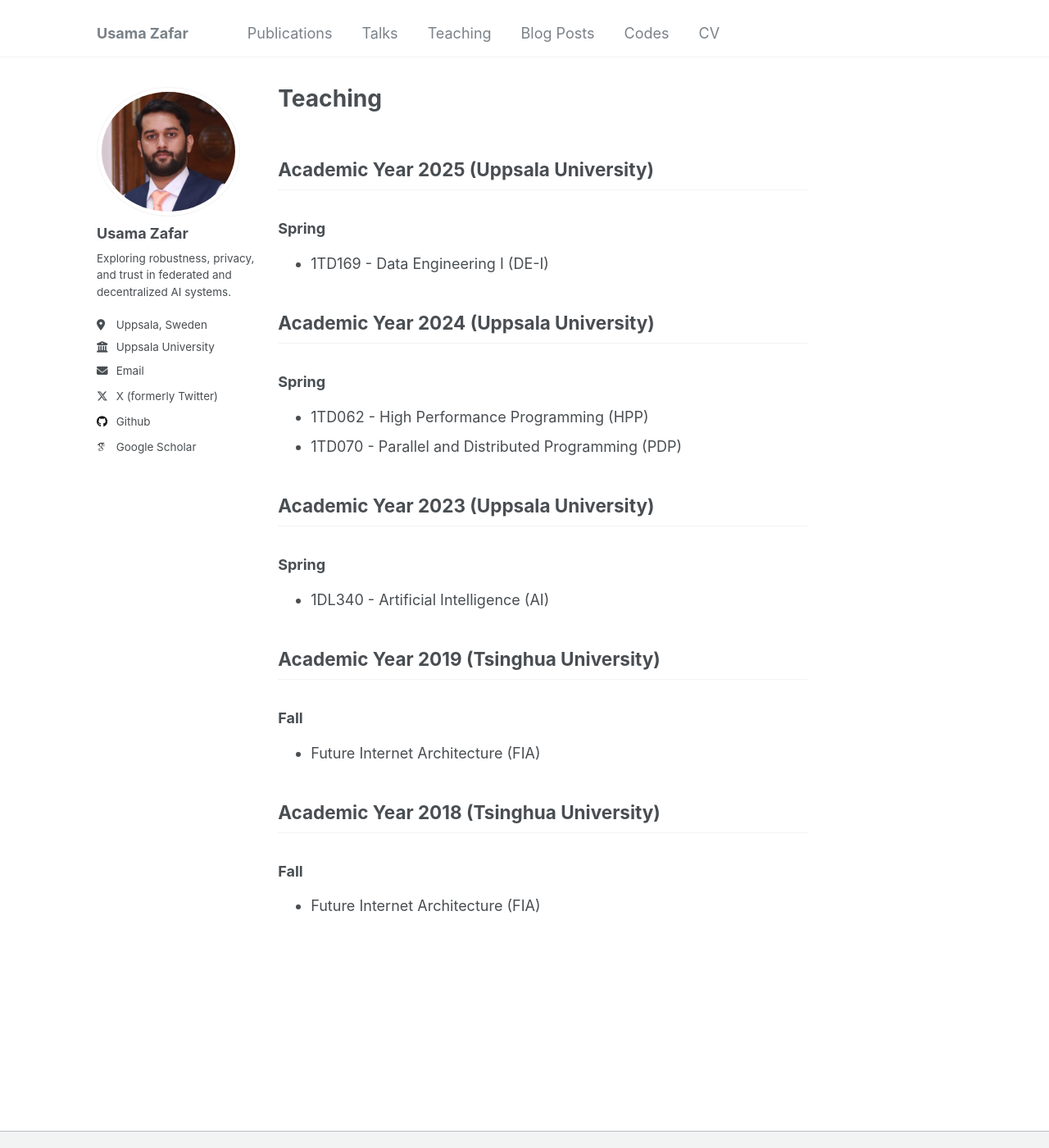
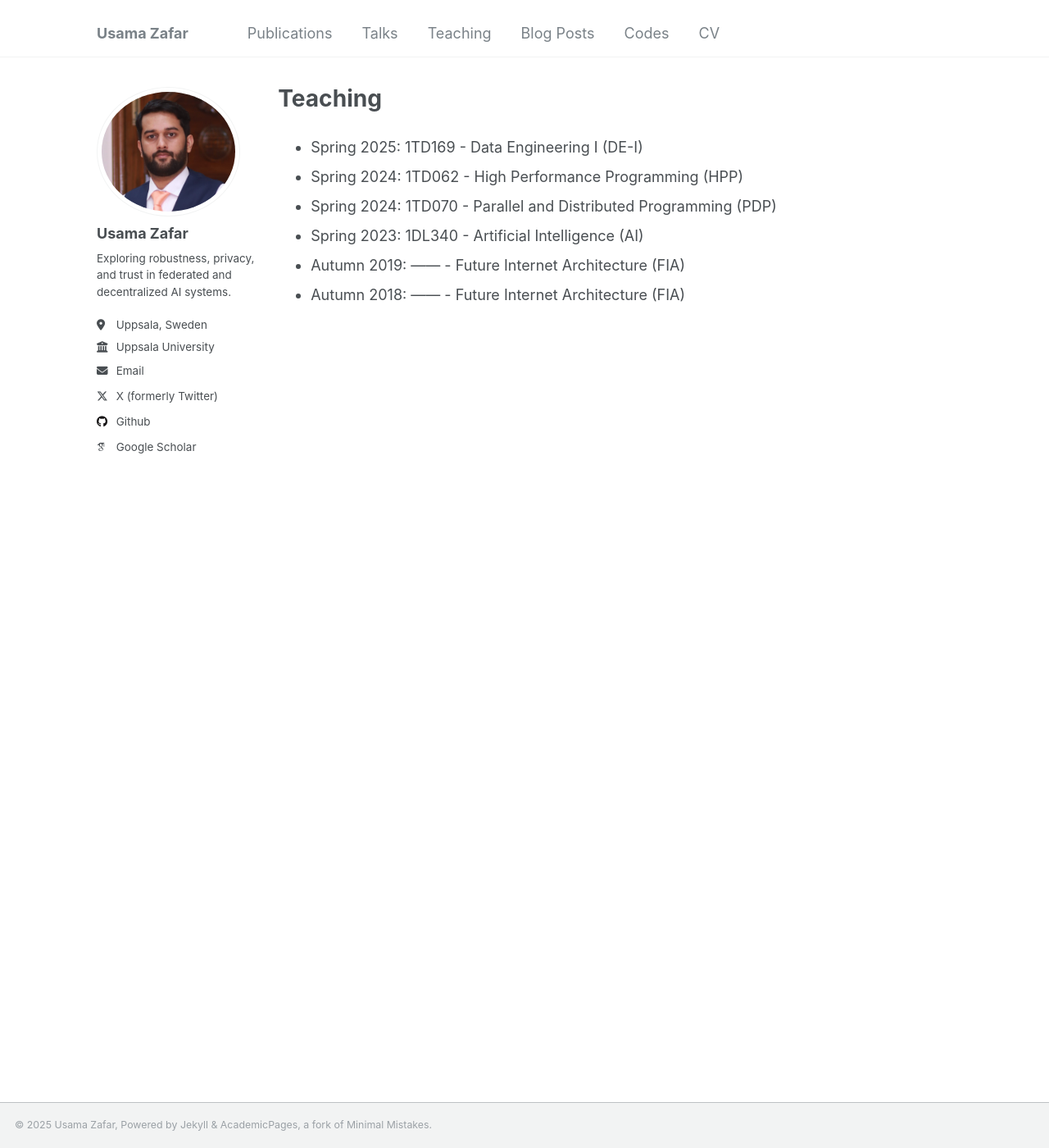
Before and after one commit to usamazf/usamazf.github.io, a Jekyll site: the page built from _pages/teaching.md, in a window 1280 px wide and 1400 px high. Shown: the whole window at 82% size. Built offline with Jekyll 4.4.1, drawn with Linux system fonts in a browser that asks for light colours; some web fonts are replaced.

Commit message:
another minor update.

```diff
--- a/_layouts/single.html
+++ b/_layouts/single.html
@@ -37,7 +37,12 @@
         {% if page.collection == 'teaching' %}
           <p> {{ page.type }}, <i>{{ page.venue }}</i>, {{ page.date | default: "1900-01-01" | date: "%Y" }} </p>
         {% elsif page.venue and page.date %}
-          <p>Published in <i>{{ page.venue }}</i>, {{ page.date | default: "1900-01-01" | date: "%Y" }} </p>
+          <p>
+            {% if page.category != 'preprint' %}
+            Published in
+            {% endif %}
+            <i>{{ page.venue }}</i>, {{ page.date | default: "1900-01-01" | date: "%Y" }}
+          </p>
         {% elsif page.date %}
           <p class="page__date"><strong><i class="fa fa-fw fa-calendar" aria-hidden="true"></i> {{ site.data.ui-text[site.locale].date_label | default: "Published:" }}</strong> <time datetime="{{ page.date | date_to_xmlschema }}">{{ page.date | default: "1900-01-01" | date: "%B %d, %Y" }}</time></p>
         {% endif %}
--- a/_pages/teaching.md
+++ b/_pages/teaching.md
@@ -5,24 +5,9 @@
 excerpt: "Teaching"
 ---
 
-## Academic Year 2025 (Uppsala University)
-### Spring
-- 1TD169 - Data Engineering I (DE-I)
-
-
-## Academic Year 2024 (Uppsala University)
-### Spring
-- 1TD062 - High Performance Programming (HPP)
-- 1TD070 - Parallel and Distributed Programming (PDP)
-
-## Academic Year 2023 (Uppsala University)
-### Spring
-- 1DL340 - Artificial Intelligence (AI)
-
-## Academic Year 2019 (Tsinghua University)
-### Fall
--  Future Internet Architecture (FIA)
-
-## Academic Year 2018 (Tsinghua University)
-### Fall
-- Future Internet Architecture (FIA)
+- Spring 2025: 1TD169 - Data Engineering I (DE-I)
+- Spring 2024: 1TD062 - High Performance Programming (HPP)
+- Spring 2024: 1TD070 - Parallel and Distributed Programming (PDP)
+- Spring 2023: 1DL340 - Artificial Intelligence (AI)
+- Autumn 2019: ------ - Future Internet Architecture (FIA)
+- Autumn 2018: ------ - Future Internet Architecture (FIA)
```
Also changed, not shown: _publications/2025-05-05-Bayesian-Robust-Aggregation-for-Federated-Learning.md (+1 -1 lines).
